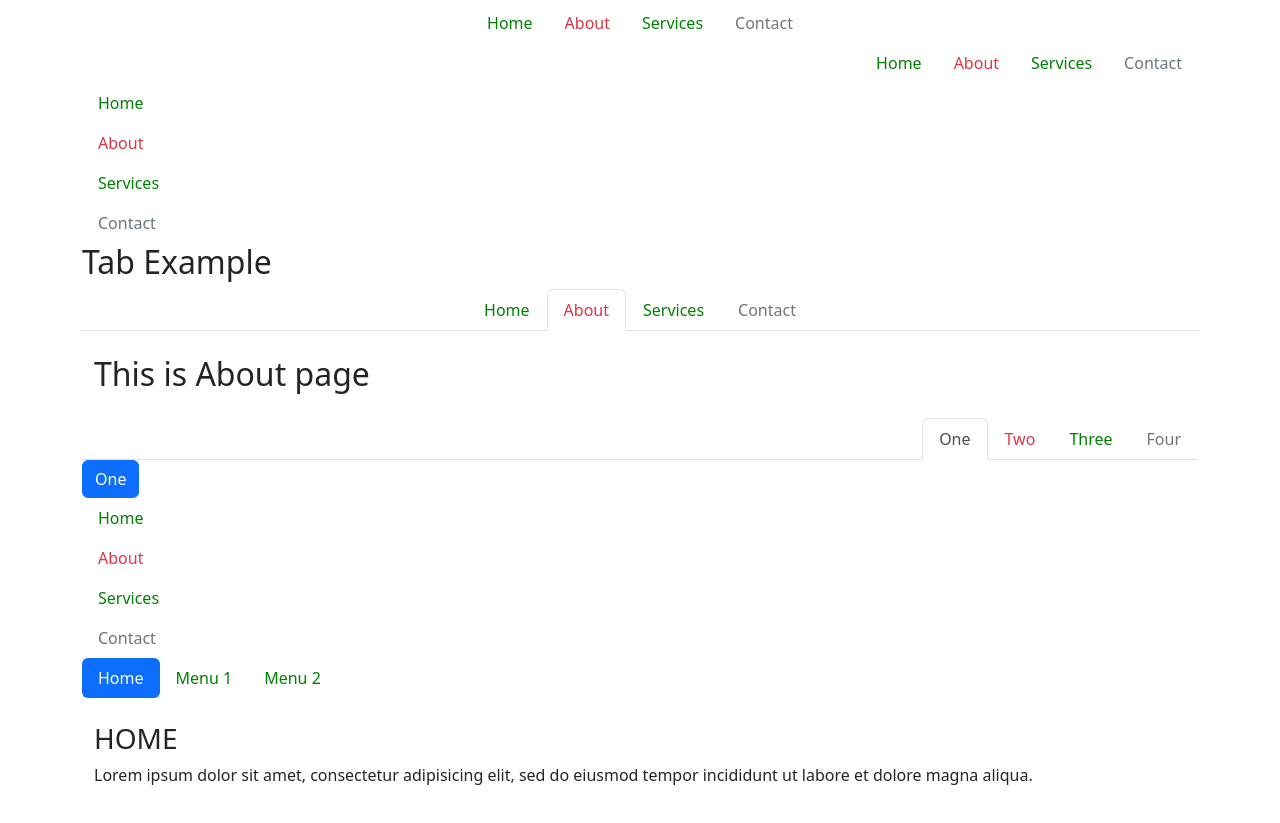
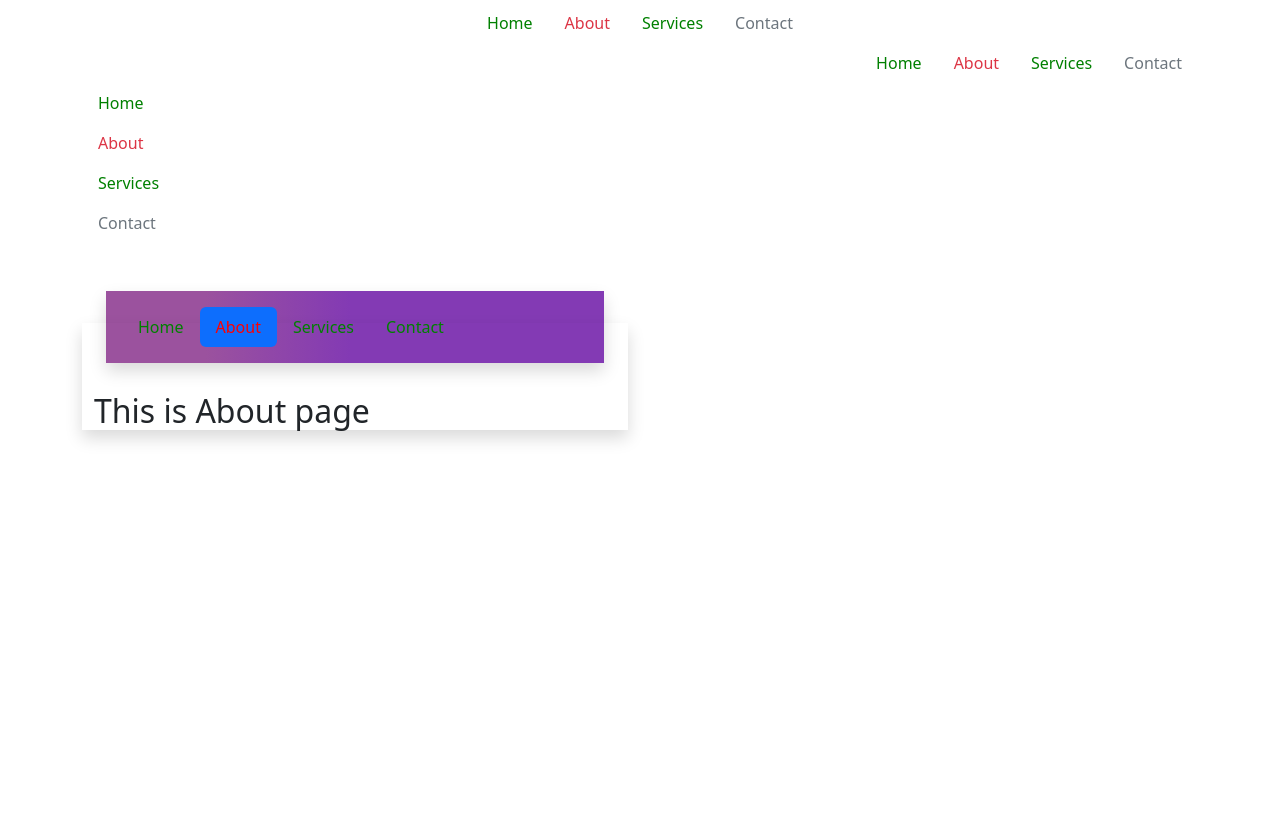
Before and after one commit to gosnippets/html-css-bootstrap, a plain HTML site: page bootstrap/index3.html in a window 1280 px wide. Shown: the part 672-1495 px from the top of the page. After the commit the page ends 1222 px from the top, so only its background shows below. Drawn offline with nearby package versions, Linux system fonts and the light colour scheme.

Commit message:
bootstrap\

```diff
--- a/bootstrap/index3.html
+++ b/bootstrap/index3.html
@@ -143,7 +143,7 @@
       </ul>
     </div>
 
-    <div class="container">
+    <!-- <div class="container">
       <h2>Tab Example</h2>
       <ul class="nav nav-tabs justify-content-center" role="tablist">
         <li class="nav-item">
@@ -227,10 +227,9 @@
           <a href="#" class="nav-link disabled">Contact</a>
         </li>
       </ul>
-    </div>
+    </div> -->
 
-    <div class="container">
-      <!-- Nav tabs -->
+    <!-- <div class="container">
       <ul class="nav nav-pills" role="tablist">
         <li class="nav-item">
           <a class="nav-link active" data-bs-toggle="pill" href="#home1">Home</a>
@@ -243,7 +242,6 @@
         </li>
       </ul>
 
-      <!-- Tab panes -->
       <div class="tab-content">
         <div id="home1" class="container tab-pane active">
           <br />
@@ -270,6 +268,141 @@
           </p>
         </div>
       </div>
+    </div> -->
+
+    <!-- <div class="shadow p-3">
+      <ul class="nav nav-pills" role="tablist">
+        <li class="nav-item">
+          <a data-bs-toggle="tab" class="nav-link" href="#home2">Home</a>
+        </li>
+        <li class="nav-item">
+          <a
+            data-bs-toggle="tab"
+            class="nav-link text-danger active"
+            href="#about2"
+            >About</a
+          >
+        </li>
+        <li class="nav-item">
+          <a data-bs-toggle="tab" class="nav-link" href="#services2"
+            >Services</a
+          >
+        </li>
+        <li class="nav-item">
+          <a data-bs-toggle="tab" class="nav-link" href="#contact2"
+            >Contact</a
+          >
+        </li>
+      </ul>
     </div>
+
+    <div class=" container tab-content">
+      <div class="tab-pane container my-4" id="home2">
+        <h2>This is Home page</h2>
+      </div>
+      <div class="tab-pane active container my-4" id="about2">
+        <h2>This is About page</h2>
+      </div>
+      <div class="tab-pane container my-4" id="services2">
+        <h2>This is Services page</h2>
+      </div>
+      <div class="tab-pane container my-4" id="contact2">
+        <h2>This is Contact page</h2>
+      </div>
+    </div> -->
+
+    <!-- <div class=" container">
+        <div class="shadow">
+            <ul class="nav nav-tabs">
+              <li class="nav-item">
+                <a data-bs-toggle="tab" class="nav-link" href="#home2">Home</a>
+              </li>
+              <li class="nav-item">
+                <a
+                  data-bs-toggle="tab"
+                  class="nav-link text-danger active"
+                  href="#about2"
+                  >About</a
+                >
+              </li>
+              <li class="nav-item">
+                <a data-bs-toggle="tab" class="nav-link" href="#services2"
+                  >Services</a
+                >
+              </li>
+              <li class="nav-item">
+                <a data-bs-toggle="tab" class="nav-link" href="#contact2"
+                  >Contact</a
+                >
+              </li>
+            </ul>
+
+            <div class="tab-content py-4 bg-primary">
+                <div class="tab-pane container" id="home2">
+                  <h2>This is Home page</h2>
+                </div>
+                <div class="tab-pane active container" id="about2">
+                  <h2>This is About page</h2>
+                </div>
+                <div class="tab-pane container" id="services2">
+                  <h2>This is Services page</h2>
+                </div>
+                <div class="tab-pane container" id="contact2">
+                  <h2>This is Contact page</h2>
+                </div>
+              </div>
+          </div>
+
+
+
+    </div> -->
+
+    <div class=" container my-5">
+    <div class="row">
+      <div class="col-6">
+        <div class="shadow p-3 mx-4 border-5 custom-bg">
+          <ul class="nav nav-pills" role="tablist">
+            <li class="nav-item">
+              <a data-bs-toggle="tab" class="nav-link" href="#home2">Home</a>
+            </li>
+            <li class="nav-item">
+              <a
+                data-bs-toggle="tab"
+                class="nav-link text-danger active"
+                href="#about2"
+                >About</a
+              >
+            </li>
+            <li class="nav-item">
+              <a data-bs-toggle="tab" class="nav-link" href="#services2"
+                >Services</a
+              >
+            </li>
+            <li class="nav-item">
+              <a data-bs-toggle="tab" class="nav-link" href="#contact2"
+                >Contact</a
+              >
+            </li>
+          </ul>
+        </div>
+
+        <div class="tab-content shadow border-2 mytab-content">
+          <div class="tab-pane container my-4" id="home2">
+            <h2>This is Home page</h2>
+          </div>
+          <div class="tab-pane active container my-4" id="about2">
+            <h2>This is About page</h2>
+          </div>
+          <div class="tab-pane container my-4" id="services2">
+            <h2>This is Services page</h2>
+          </div>
+          <div class="tab-pane container my-4" id="contact2">
+            <h2>This is Contact page</h2>
+          </div>
+        </div>
+      </div>
+    </div>
+
+</div>
   </body>
 </html>
--- a/bootstrap/style.css
+++ b/bootstrap/style.css
@@ -13,3 +13,19 @@
 .nav-link {
     color: green;
 }
+
+.nav-item .active {
+    background-color: #0d6efd !important;
+    border-color: #0d6efd !important;
+    color: red !important;
+}
+
+.mytab-content {
+    margin-top: -40px;
+    padding-top: 45px;
+}
+
+.custom-bg {
+    background: rgb(155,82,158);
+    background: linear-gradient(90deg, rgba(155,82,158,1) 20%, rgba(131,58,180,1) 49%);
+}
```
Also changed, not shown: bootstrap/index4.html (added, +33 -0 lines), navbar1.png (added), navbar2.png (added).
